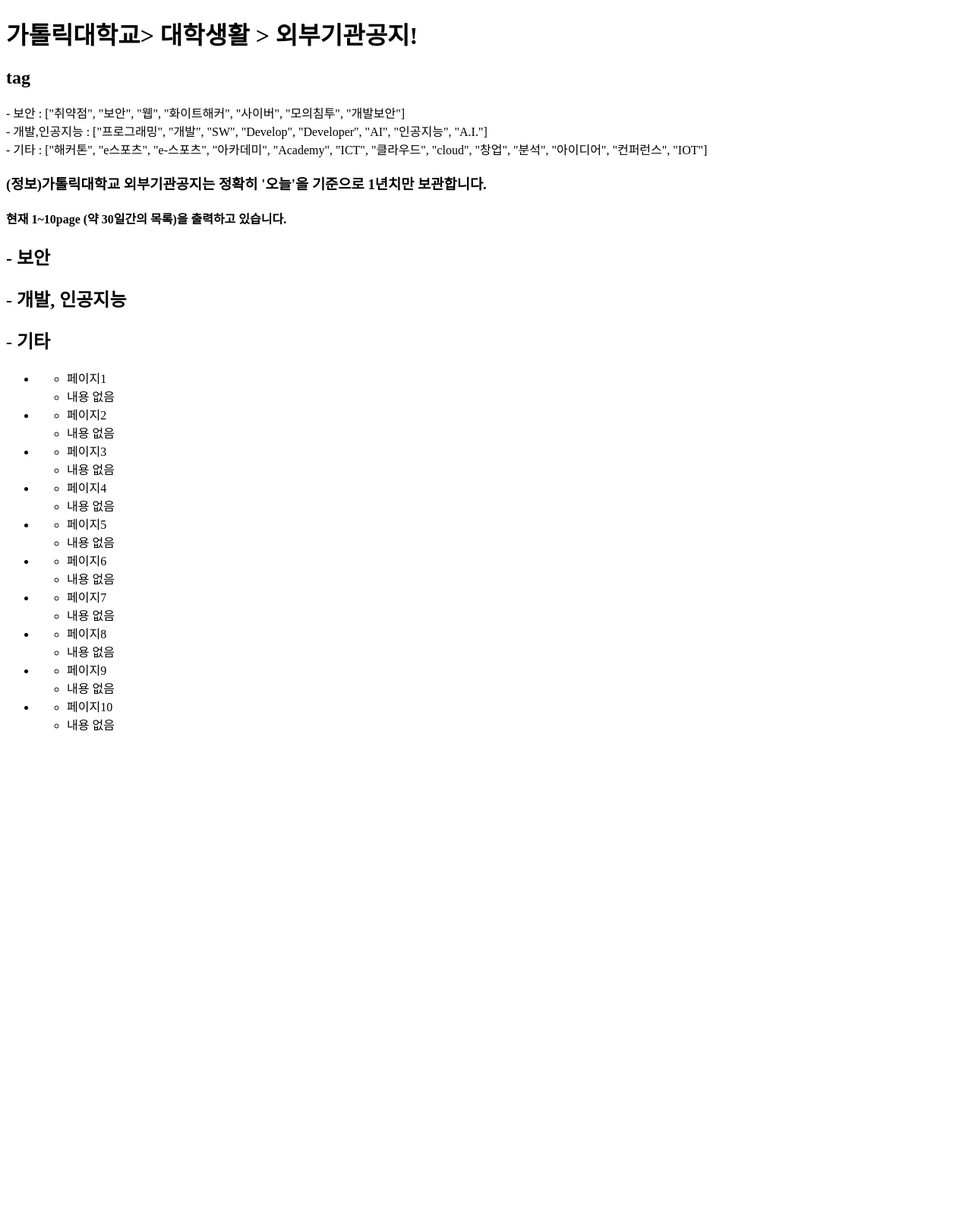
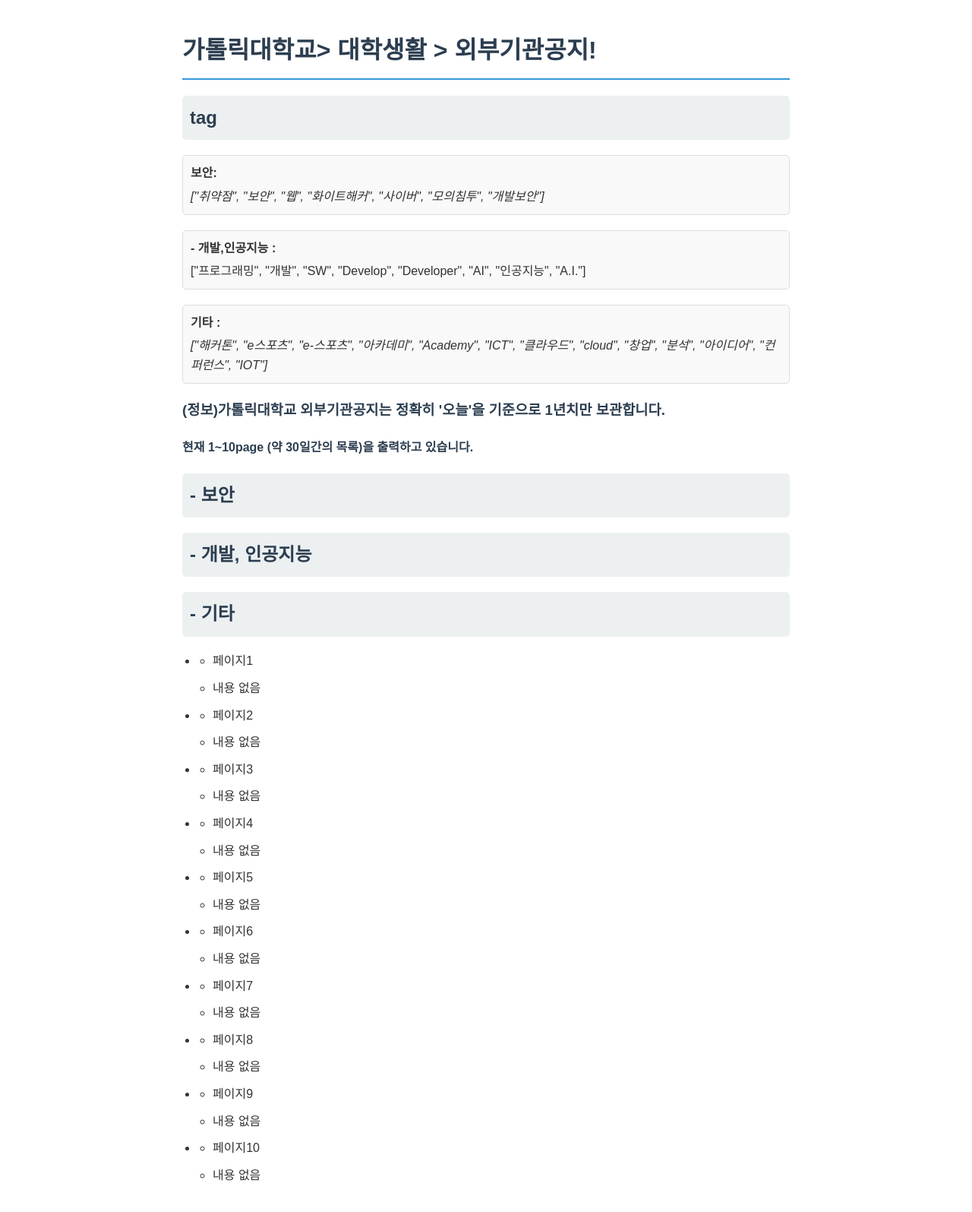
Before and after one commit to zkvlkat/toy_proj, a Flask app: page / in a window 1280 px wide. Shown: the whole page at 76% size. Before the commit the page ends 962 px from the top, so only its background shows below. Run offline with Flask 3, Linux system fonts and the light colour scheme; data that the repository does not hold is empty.

Commit message:
Update update.html

```diff
--- a/CatholicUniversity_Scraping/deploy/templates/update.html
+++ b/CatholicUniversity_Scraping/deploy/templates/update.html
@@ -1,19 +1,84 @@
 <!DOCTYPE html>
 <html lang="ko">
+
 <head>
     <meta charset="UTF-8">
     <meta http-equiv="X-UA-Compatible" content="IE=edge">
     <meta name="viewport" content="width=device-width, initial-scale=1.0">
     <title>Render Templates Example</title>
+    <style>
+        body {
+            font-family: 'Nanum Gothic', sans-serif;
+            line-height: 1.6;
+            color: #333;
+            max-width: 800px;
+            margin: 0 auto;
+            padding: 20px;
+        }
+
+	h1,
+        h2,
+        h3,
+        h4 {
+            color: #2c3e50;
+        }
+
+        h1 {
+            border-bottom: 2px solid #3498db;
+            padding-bottom: 10px;
+        }
+
+        h2 {
+            background-color: #ecf0f1;
+            padding: 10px;
+            border-radius: 5px;
+        }
+
+        ul {
+            padding-left: 20px;
+        }
+
+        li {
+            margin-bottom: 10px;
+        }
+
+        .tag-group {
+            background-color: #f9f9f9;
+            border: 1px solid #ddd;
+            border-radius: 5px;
+            padding: 10px;
+            margin-bottom: 20px;
+        }
+
+        .tag-title {
+            font-weight: bold;
+            margin-bottom: 5px;
+        }
+
+        .tag-list {
+            font-style: italic;
+        }
+    </style>
 </head>
 
 <body>
     <h1>가톨릭대학교> 대학생활 > 외부기관공지!</h1>
     <h2>tag</h2>
-	- 보안 : ["취약점", "보안", "웹", "화이트해커", "사이버", "모의침투", "개발보안"]<br>
-	- 개발,인공지능 : ["프로그래밍", "개발", "SW", "Develop", "Developer", "AI", "인공지능", "A.I."]<br>
-	- 기타 : ["해커톤", "e스포츠", "e-스포츠", "아카데미", "Academy", "ICT", "클라우드", "cloud", "창업", "분석", "아이디어", "컨퍼런스", "IOT"]<br>
-	<h3>(정보)가톨릭대학교 외부기관공지는 정확히 '오늘'을 기준으로  1년치만 보관합니다.</h3>
+    <div class="tag-group">
+        <div class="tag-title">보안:</div>
+        <div class="tag-list">["취약점", "보안", "웹", "화이트해커", "사이버", "모의침투", "개발보안"]</div>
+    </div>
+    <div class="tag-group">
+        <div class="tag-title"> - 개발,인공지능 :</div>
+        ["프로그래밍", "개발", "SW", "Develop", "Developer", "AI", "인공지능", "A.I."]
+    </div>
+    </div>
+    <div class="tag-group">
+        <div class="tag-title">기타 :</div>
+        <div class="tag-list">["해커톤", "e스포츠", "e-스포츠", "아카데미", "Academy", "ICT", "클라우드", "cloud", "창업", "분석", "아이디어",
+            "컨퍼런스", "IOT"]</div>
+    </div>
+    <h3>(정보)가톨릭대학교 외부기관공지는 정확히 '오늘'을 기준으로 1년치만 보관합니다.</h3>
     <h4>현재 1~10page (약 30일간의 목록)을 출력하고 있습니다.</h4>
 
     {% for key, info_list in data.items() %}
@@ -31,4 +96,5 @@
     </ul>
     {% endfor %}
 </body>
+
 </html>
```
Lines whose indentation alone changed are shown as unchanged.
